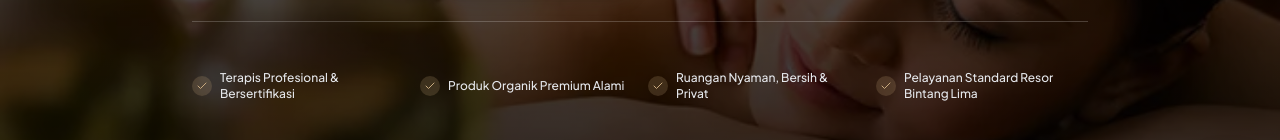
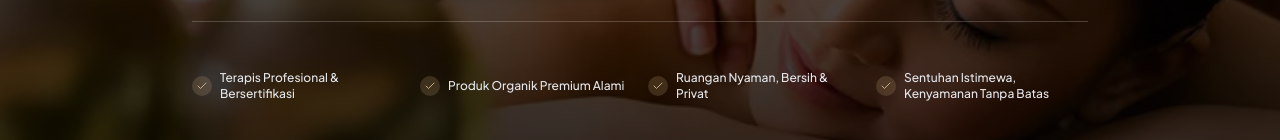
Before and after one commit to svjat4/clara-bali-spa, a Next.js app: page / in a window 1280 px wide. Shown: the part 578-718 px from the top of the page. Built offline with nearby package versions, Linux system fonts and the light colour scheme; a web font is replaced by a local one.

Commit message:
Update page.tsx
editing hp

```diff
--- a/app/page.tsx
+++ b/app/page.tsx
@@ -16,7 +16,7 @@ export default function HomePage() {
     'Terapis Profesional & Bersertifikasi',
     'Produk Organik Premium Alami',
     'Ruangan Nyaman, Bersih & Privat',
-    'Pelayanan Standard Resor Bintang Lima'
+    'Sentuhan Istimewa, Kenyamanan Tanpa Batas'
   ];
 
   const featuredServices = services.filter(s => ['hot-stone-massage', 'balinese-massage', 'premium-facial'].includes(s.slug));
```
